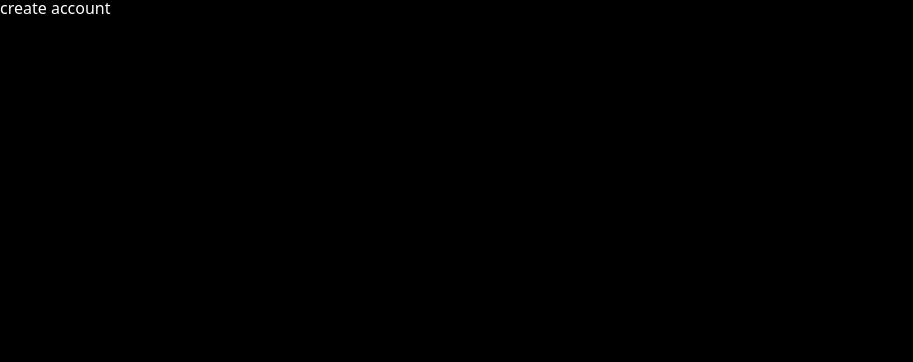
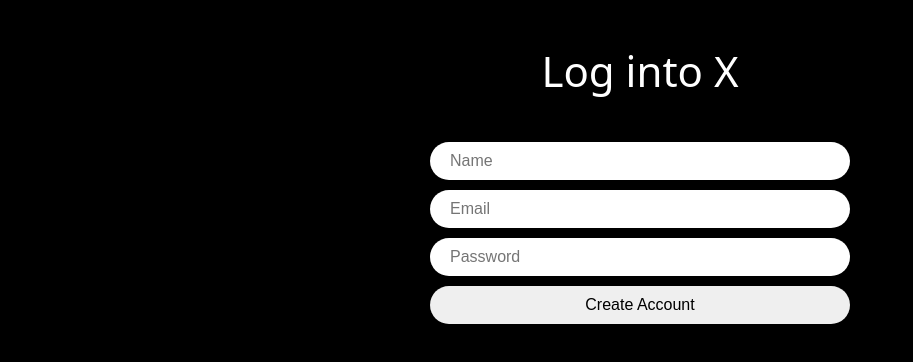
Before and after one commit to Jack42chj/nwitter-gdsckw, a React (Vite) app: page /create-account in a window 1280 px wide. Shown: the top 362 px of the page, without its empty margins (0-913 px from the left). Built offline with nearby package versions, Linux system fonts and the light colour scheme; no server answers.

Commit message:
#3.1 Forms and UI

```diff
--- a/src/App.tsx
+++ b/src/App.tsx
@@ -4,10 +4,11 @@ import Home from "./routes/home";
 import Profile from "./routes/profile";
 import Login from "./routes/login";
 import CreateAccount from "./routes/create-account";
-import { createGlobalStyle } from "styled-components";
+import styled, { createGlobalStyle } from "styled-components";
 import reset from "styled-reset";
 import { useEffect, useState } from "react";
 import LoadingScreen from "./components/loading-screen";
+import { auth } from "./firebase";
 
 const router = createBrowserRouter([
   {
@@ -42,23 +43,31 @@ const GlobalStyles = createGlobalStyle`
   body {
     background-color: black;
     color: white;
-    font-family: 'system-ui', -apple-system, BlinkMacSystemFont, 'Segoe UI', Roboto, Oxygen, Ubuntu, Cantarell, 'Open Sans', 'Helvetica Neue', sans-serif;
+    font-family: system-ui, -apple-system, BlinkMacSystemFont, 'Segoe UI',
+    Roboto, Oxygen, Ubuntu, Cantarell, 'Open Sans', 'Helvetica Neue',
+    sans-serif;
   }
+`;
+
+const Wrapper = styled.div`
+  height: 100vh;
+  display: flex;
+  justify-content: center;
 `;
 
 function App() {
   const [isLoading, setLoading] = useState(true);
   const init = async() => {
-    //wait for firebase
+    await auth.authStateReady();
     setLoading(false);
   }
   useEffect(() => {init();
   }, []);
   return (
-    <>
+    <Wrapper>
       <GlobalStyles />
       {isLoading ? <LoadingScreen /> : <RouterProvider router={router} />}
-    </>
+    </Wrapper>
   )
 }
 
--- a/src/routes/create-account.tsx
+++ b/src/routes/create-account.tsx
@@ -1,5 +1,106 @@
+import { styled } from "styled-components";
+import { useState } from "react";
+
+const Wrapper = styled.div`
+    height: 100%;
+    display: flex;
+    flex-direction: column;
+    align-items: center;
+    width: 420px;
+    padding: 50px 0px;
+`;
+
+const Title = styled.h1`
+    font-size: 42px;
+`;
+
+const Form = styled.form`
+    margin-top: 50px;
+    display: flex;
+    flex-direction: column;
+    gap: 10px;
+    width: 100%;
+`;
+
+const Input = styled.input`
+    padding: 10px 20px;
+    border-radius: 50px;
+    border: none;
+    width: 100%;
+    font-size: 16px;
+    &[type="submit"]{
+        cursor: pointer;
+        &:hover{
+            opacity: 0.8;
+        }
+    }
+`;
+
+const Error = styled.span`
+    font-weight: 600;
+    color: tomato;
+`
+
 export default function CreateAccount() {
+    const [isLoading, setLoading] = useState(false);
+    const [name, setName] = useState("");
+    const [email, setEmail] = useState("");
+    const [password, setPassword] = useState("");
+    const [error, setError] = useState("");
+    const onChange = (e:React.ChangeEvent<HTMLInputElement>) => {
+        const { target: { name, value } } = e;
+        if (name === "name") {
+            setName(value)
+        } else if (name === "email") {
+            setEmail(value)
+        } else if (name === "password") {
+            setPassword(value)
+        }
+    }
+    const onSubmit = (e:React.FormEvent<HTMLFormElement>) => {
+        e.preventDefault();
+        try {
+
+        } catch (e) {
+
+        } finally {
+            setLoading(false);
+        }
+    }
     return (
-        <h2>create account</h2>
+        <Wrapper>
+            <Title>Log into X</Title>
+            <Form onSubmit={onSubmit}>
+                <Input
+                    onChange={onChange}
+                    name="name"
+                    value={name}
+                    placeholder="Name"
+                    type="text"
+                    required
+                />
+                <Input
+                    onChange={onChange}
+                    name="email"
+                    value={email}
+                    placeholder="Email"
+                    type="email"
+                    required
+                />
+                <Input
+                    onChange={onChange}
+                    name="password"
+                    value={password}
+                    placeholder="Password"
+                    type="password"
+                    required
+                />
+                <Input
+                    type="submit"
+                    value={isLoading ? "Loading..." : "Create Account"}
+                />
+            </Form>
+            {error !== "" ? <Error>{error}</Error> : null}
+        </Wrapper>
     );
 }
```
